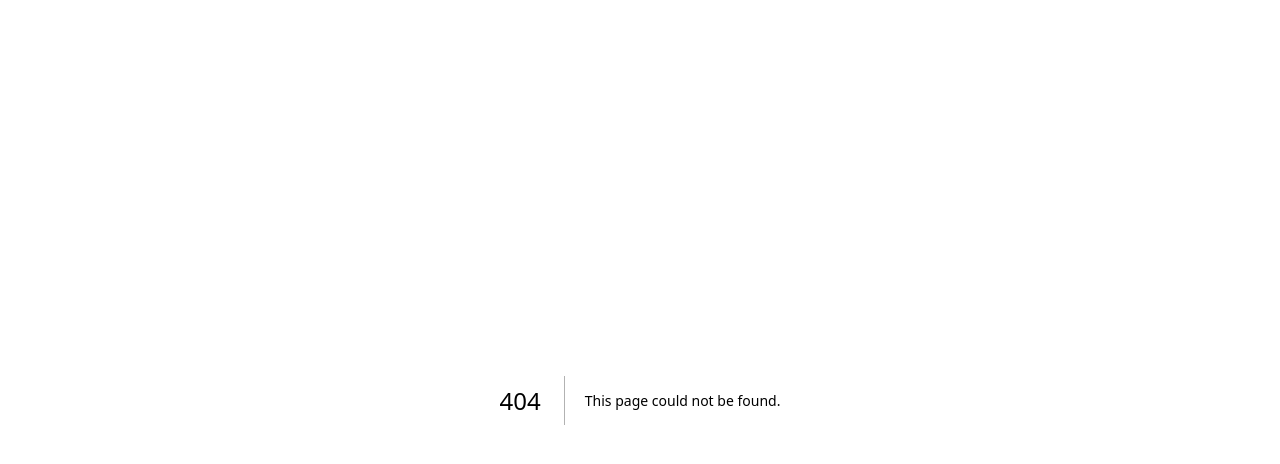
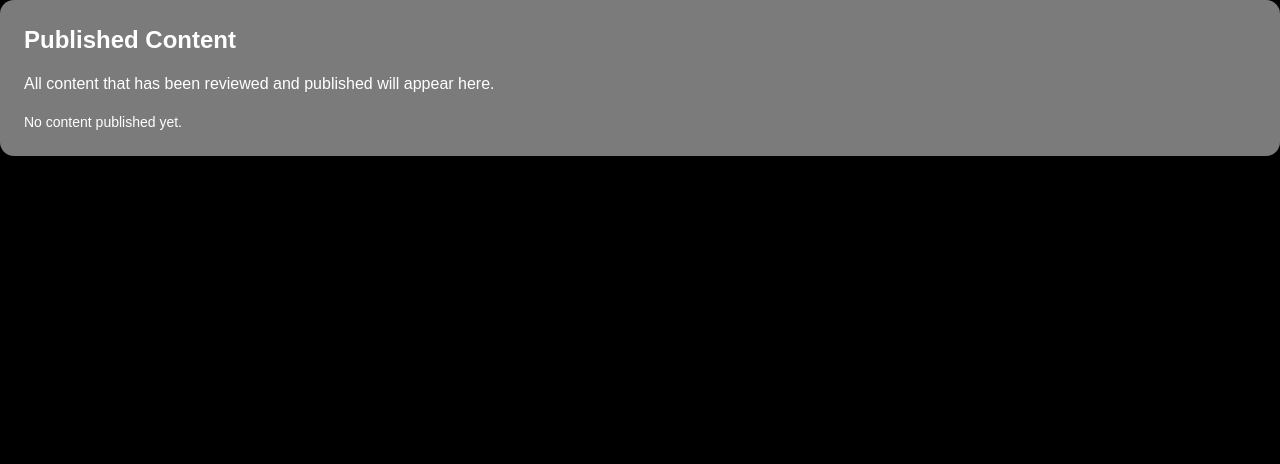
Before and after one commit to rafizul896/movie-and-series-rating-portal-frontend, a Next.js app: page /admin/content/published in a window 1280 px wide. Before the commit this address had no page. Shown: the top 464 px of the page. Built offline with nearby package versions, Linux system fonts and the light colour scheme.

Commit message:
Create Published Content page for admin dashboard

```diff
--- /dev/null
+++ b/src/app/(dashboardLayout)/admin/content/published/page.tsx
@@ -0,0 +1,16 @@
+'use client';
+
+export default function PublishedContentPage() {
+  return (
+    <div className="p-6 space-y-4">
+      <h1 className="text-2xl font-bold text-white">Published Content</h1>
+      <p className="text-white">All content that has been reviewed and published will appear here.</p>
+
+      {/* Placeholder for actual published content list */}
+      <div >
+        <p className="text-sm text-white">No content published yet.</p>
+
+      </div>
+    </div>
+  );
+}
```
